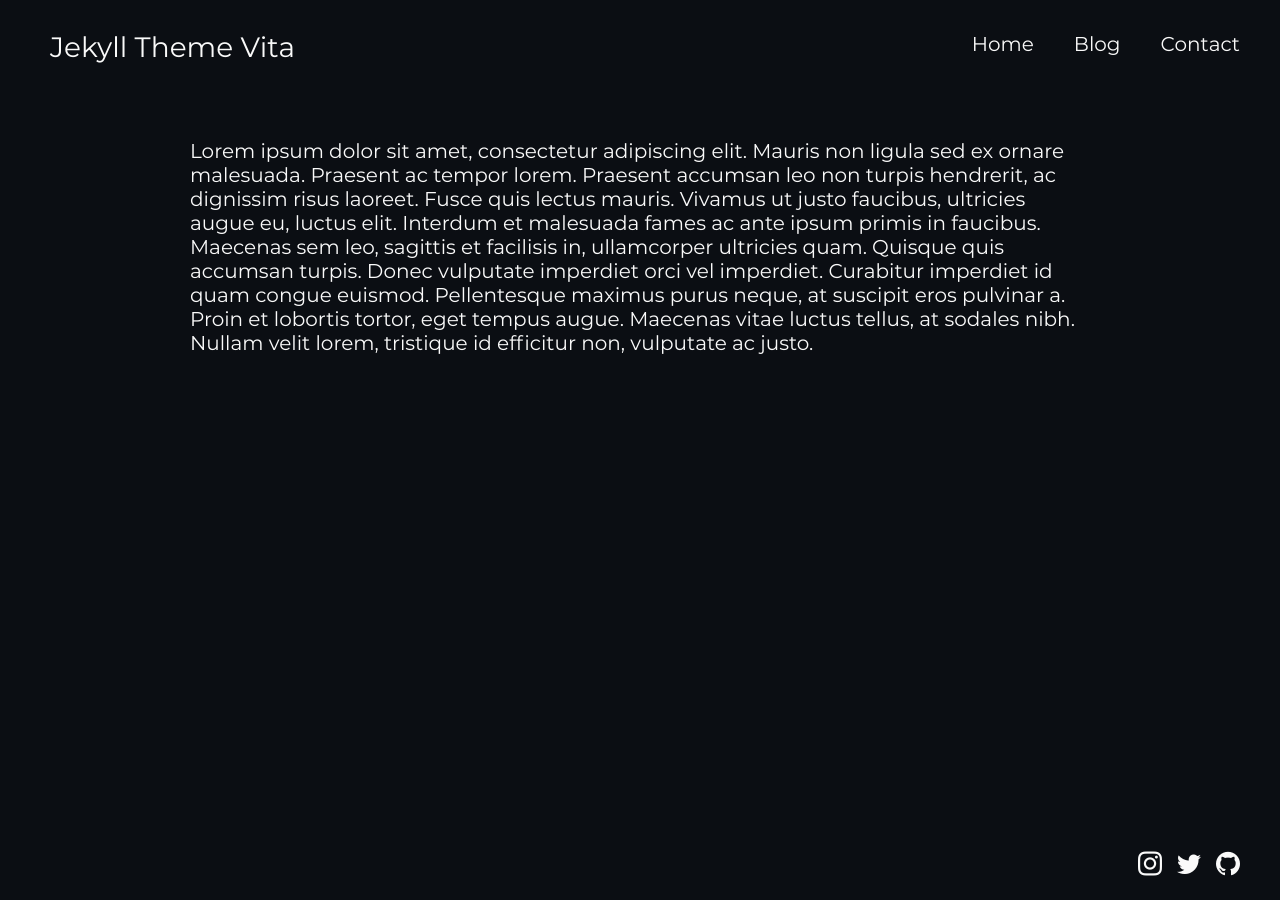
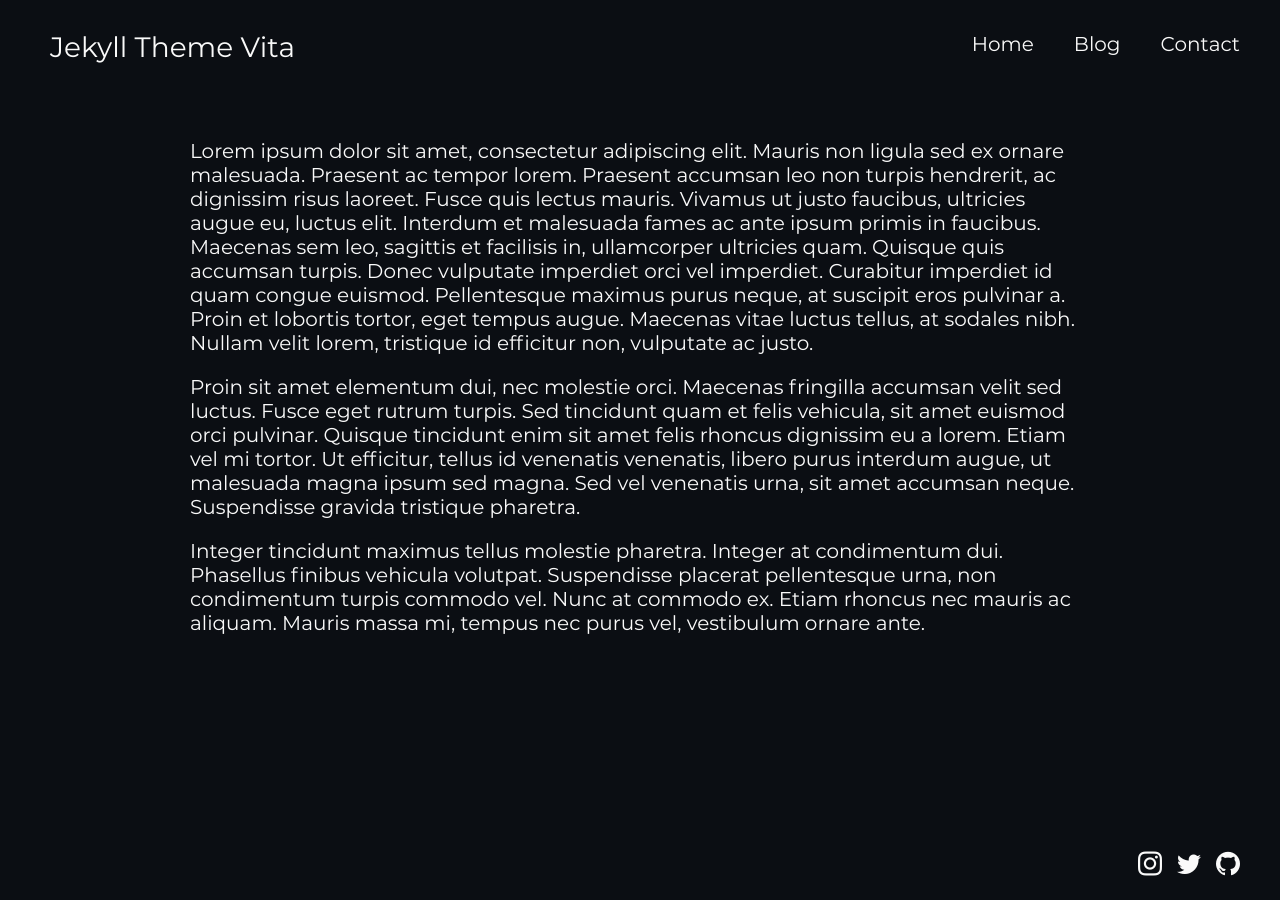
Before and after one commit to martinmorando/jekyll-theme-vita, a Jekyll site: the page built from collections/_posts/2020-12-27-bitcoin.md, in a window 1280 px wide. Built offline with Jekyll 4.4.1, drawn with Linux system fonts in a browser that asks for light colours; some web fonts are replaced.

Commit message:
Update 'Bitcoin' post

```diff
--- a/collections/_posts/2020-12-27-bitcoin.md
+++ b/collections/_posts/2020-12-27-bitcoin.md
@@ -4,3 +4,7 @@ title: Bitcoin
 ---
 
 Lorem ipsum dolor sit amet, consectetur adipiscing elit. Mauris non ligula sed ex ornare malesuada. Praesent ac tempor lorem. Praesent accumsan leo non turpis hendrerit, ac dignissim risus laoreet. Fusce quis lectus mauris. Vivamus ut justo faucibus, ultricies augue eu, luctus elit. Interdum et malesuada fames ac ante ipsum primis in faucibus. Maecenas sem leo, sagittis et facilisis in, ullamcorper ultricies quam. Quisque quis accumsan turpis. Donec vulputate imperdiet orci vel imperdiet. Curabitur imperdiet id quam congue euismod. Pellentesque maximus purus neque, at suscipit eros pulvinar a. Proin et lobortis tortor, eget tempus augue. Maecenas vitae luctus tellus, at sodales nibh. Nullam velit lorem, tristique id efficitur non, vulputate ac justo.
+
+Proin sit amet elementum dui, nec molestie orci. Maecenas fringilla accumsan velit sed luctus. Fusce eget rutrum turpis. Sed tincidunt quam et felis vehicula, sit amet euismod orci pulvinar. Quisque tincidunt enim sit amet felis rhoncus dignissim eu a lorem. Etiam vel mi tortor. Ut efficitur, tellus id venenatis venenatis, libero purus interdum augue, ut malesuada magna ipsum sed magna. Sed vel venenatis urna, sit amet accumsan neque. Suspendisse gravida tristique pharetra.
+
+Integer tincidunt maximus tellus molestie pharetra. Integer at condimentum dui. Phasellus finibus vehicula volutpat. Suspendisse placerat pellentesque urna, non condimentum turpis commodo vel. Nunc at commodo ex. Etiam rhoncus nec mauris ac aliquam. Mauris massa mi, tempus nec purus vel, vestibulum ornare ante.
```
